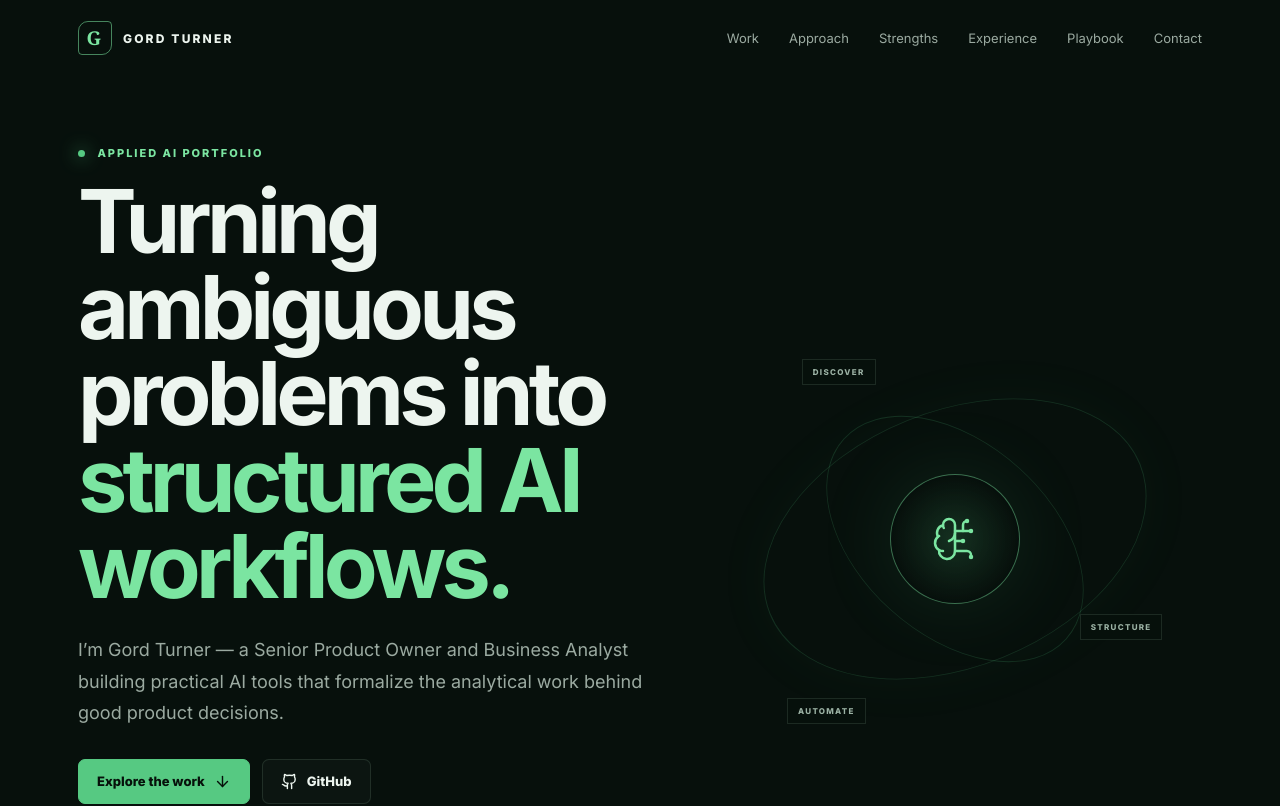
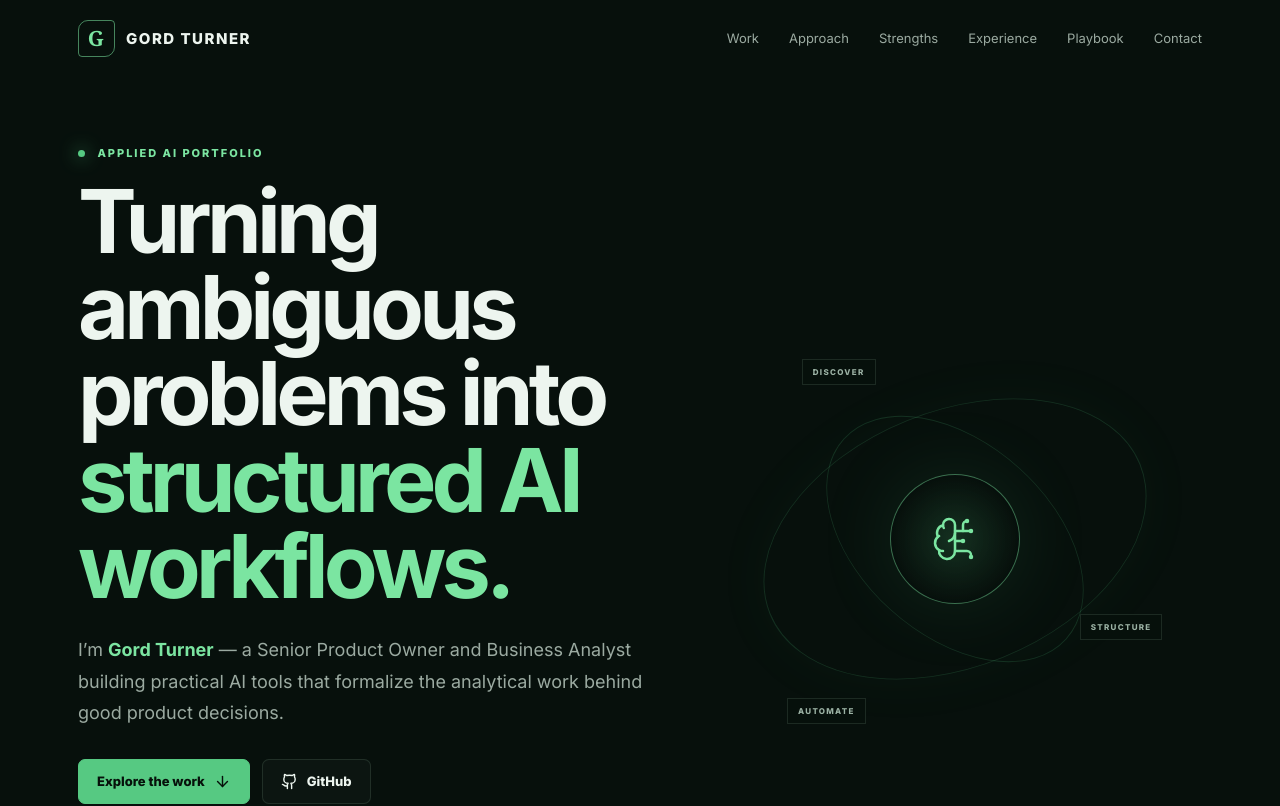
Before and after one commit to GordosGit/Portfolio.GT, a React (Vite) app in the folder site/: page / in a window 1280 px wide. Shown: the top 806 px of the page. Built offline with nearby package versions, Linux system fonts and the light colour scheme.

Commit message:
Make name more prominent in nav and hero intro

```diff
--- a/site/src/App.tsx
+++ b/site/src/App.tsx
@@ -43,7 +43,7 @@ function App() {
               Turning ambiguous problems into <span>structured AI workflows.</span>
             </motion.h1>
             <motion.p initial="hidden" animate="visible" variants={fadeUp} className="hero-text">
-              I’m Gord Turner — a Senior Product Owner and Business Analyst building practical AI tools that formalize the analytical work behind good product decisions.
+              I’m <span className="name-accent">Gord Turner</span> — a Senior Product Owner and Business Analyst building practical AI tools that formalize the analytical work behind good product decisions.
             </motion.p>
             <motion.div initial="hidden" animate="visible" variants={fadeUp} className="hero-actions">
               <a className="button primary" href="#work">Explore the work <ArrowDown size={17} /></a>
--- a/site/src/styles.css
+++ b/site/src/styles.css
@@ -28,10 +28,10 @@ a { color: inherit; text-decoration: none; }
   height: 76px; display: flex; align-items: center; justify-content: space-between;
   max-width: var(--max); margin: auto; padding: 0 28px; position: relative; z-index: 10;
 }
-.brand { display: flex; align-items: center; gap: 11px; font-size: 12px; font-weight: 800; letter-spacing: .18em; }
+.brand { display: flex; align-items: center; gap: 11px; font-size: 15px; font-weight: 800; letter-spacing: .1em; color: var(--text); }
 .brand-mark {
-  display: grid; place-items: center; width: 34px; height: 34px; border: 1px solid rgba(123,229,161,.55);
-  border-radius: 10px 4px 10px 4px; color: var(--green-bright); font-family: Georgia, serif; font-size: 19px;
+  display: grid; place-items: center; width: 37px; height: 37px; border: 1px solid rgba(123,229,161,.55);
+  border-radius: 10px 4px 10px 4px; color: var(--green-bright); font-family: Georgia, serif; font-size: 21px;
 }
 .nav-links { display: flex; gap: 30px; color: var(--muted); font-size: 13px; }
 .nav-links a:hover { color: var(--text); }
@@ -43,6 +43,7 @@ a { color: inherit; text-decoration: none; }
 h1 { margin: 18px 0 25px; max-width: 850px; font-size: clamp(48px, 7vw, 88px); line-height: .98; letter-spacing: -.055em; }
 h1 span { color: var(--green-bright); }
 .hero-text { max-width: 650px; color: var(--muted); font-size: 18px; line-height: 1.75; }
+.name-accent { color: var(--green-bright); font-weight: 700; }
 .hero-actions { display: flex; gap: 12px; margin-top: 30px; }
 .button { display: inline-flex; align-items: center; justify-content: center; gap: 9px; padding: 13px 18px; border-radius: 7px; font-size: 13px; font-weight: 800; border: 1px solid var(--line); transition: .2s ease; }
 .button:hover { transform: translateY(-2px); border-color: rgba(123,229,161,.45); }
```
